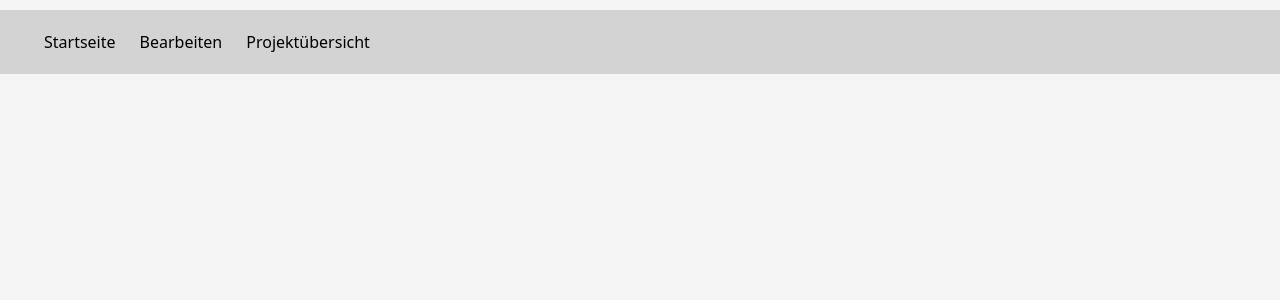
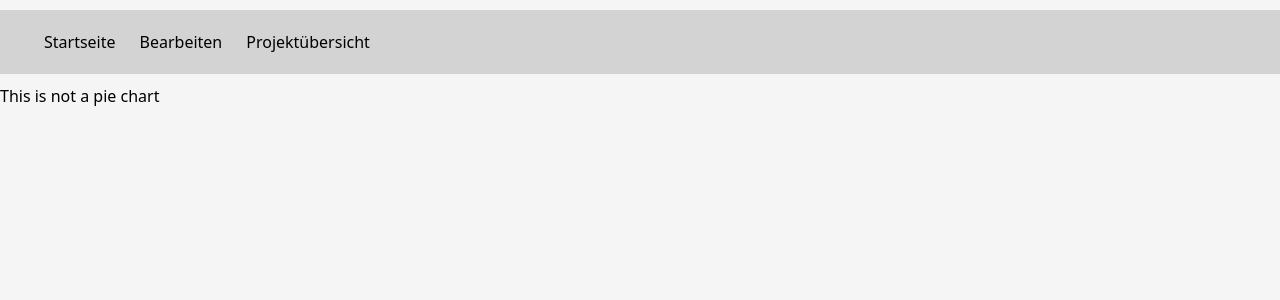
Before and after one commit to Beeblebrox299/auswertungstool, a Next.js app: page /auswertungstool/analysis in a window 1280 px wide. Shown: the top 300 px of the page. Built offline with nearby package versions, Linux system fonts and the light colour scheme.

Commit message:
Don't use Chart component

```diff
--- a/src/app/components/Project/view/Graphics.tsx
+++ b/src/app/components/Project/view/Graphics.tsx
@@ -7,7 +7,7 @@ const Graphics: React.FC = () => {
 
     const RenderPieChart = () => {
         return (
-        <PieChart/>
+        <div>This is not a pie chart</div>
     )};
 
     return(
```
